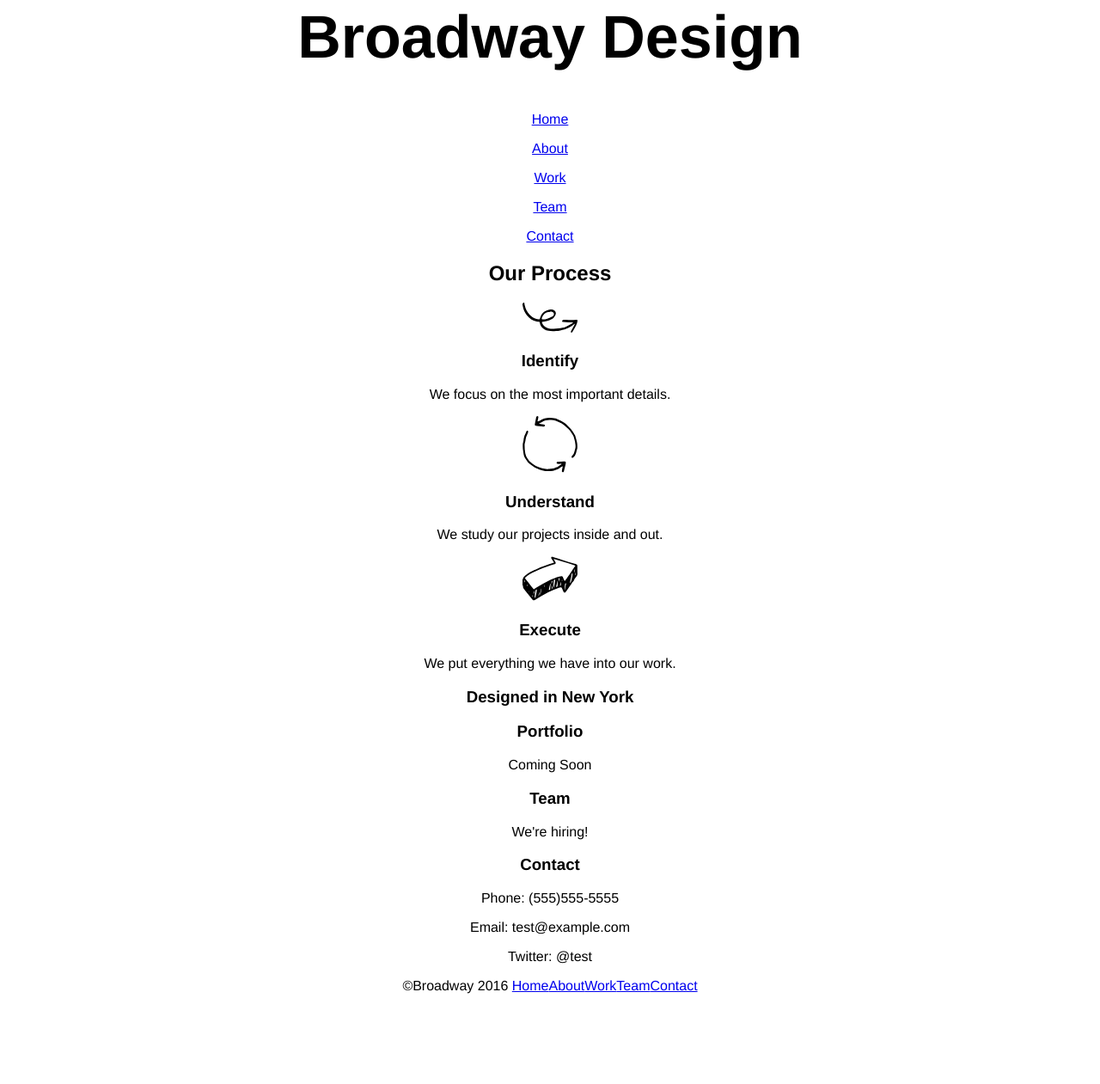
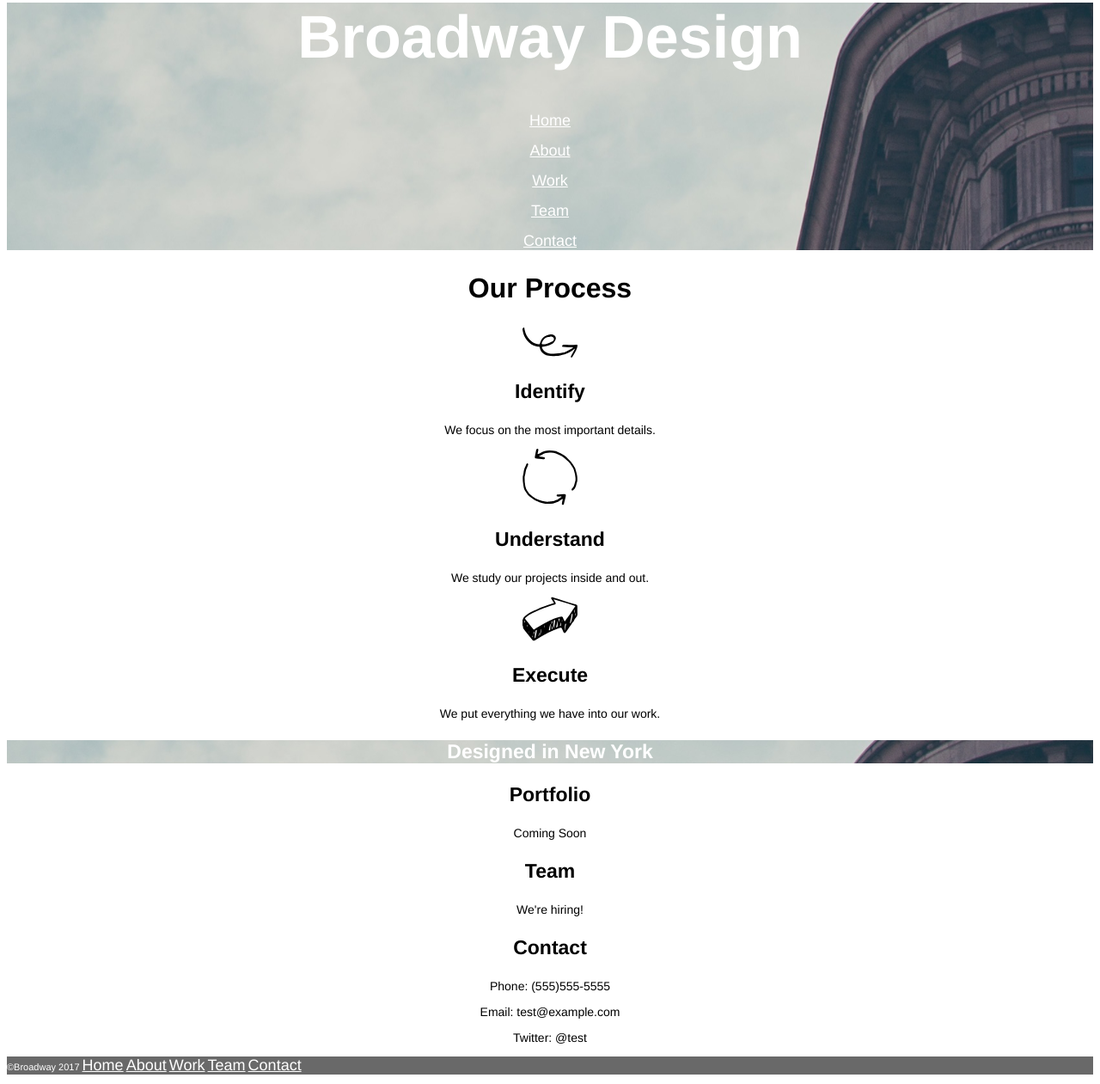
Before and after one commit to Gail-Deadwyler/Broadway, a plain HTML site: page index.html in a window 1280 px wide. Shown: the part 44-1305 px from the top of the page at 86% size. Before the commit the page ends 1216 px from the top, so only its background shows below. Drawn offline with Linux system fonts and the light colour scheme.

Commit message:
final edits

```diff
--- a/index.html
+++ b/index.html
@@ -1,4 +1,5 @@
 <!DOCTYPE html>
+<!-- Project - Create a webpage for the design firm Broadway  -->
 <html>
   <head>
     <meta charset="utf-8">
@@ -6,6 +7,7 @@
     <title>Broadway</title>
   </head>
   <body>
+    <!-- top banner start  -->
     <div class="top-banner">
       <h1>Broadway Design</h1>
       <p><a href="#">Home</a></p>
@@ -14,19 +16,25 @@
       <p><a href="#">Team</a></p>
       <p><a href="#">Contact</a></p>
     </div>
+    <!-- top banner end -->
     <h2>Our Process</h2>
+    <!-- "Identify" image here -->
     <p><img src="./resources/images/identify.svg" alt="icon of curly arrow"></p>
     <h3>Identify</h3>
     <p>We focus on the most important details.</p>
+    <!-- "Understand" image here -->
     <p><img src="./resources/images/understand.svg" alt="arrows connected in a circle"></p>
     <h3>Understand</h3>
     <p>We study our projects inside and out.</p>
+    <!-- "Execute" image here -->
     <p><img src="./resources/images/execute.svg" alt=""></p>
     <h3>Execute</h3>
     <p>We put everything we have into our work.</p>
+    <!-- Middle banner start -->
     <div class="middle-banner">
       <h3>Designed in New York</h3>
     </div>
+    <!-- Middle banner end -->
     <h3>Portfolio</h3>
     <p>Coming Soon</p>
     <h3>Team</h3>
@@ -35,8 +43,10 @@
     <p>Phone: (555)555-5555</p>
     <p>Email: test&#64;example.com</p>
     <p>Twitter: &#64;test </p>
+    <!-- Footer start -->
     <div class="footer">
-      <p>&#169;Broadway 2016 <a href="#">Home</a><a href="#">About</a><a href="#">Work</a><a href="#">Team</a><a href="#">Contact</a></p>
+      <p>&#169;Broadway 2017 <a href="#">Home</a>&nbsp;<a href="#">About</a>&nbsp;<a href="#">Work</a>&nbsp;<a href="#">Team</a>&nbsp;<a href="#">Contact</a></p>
     </div>
+    <!-- Footer end -->
   </body>
 </html>
--- a/resources/css/style.css
+++ b/resources/css/style.css
@@ -1,11 +1,55 @@
+/* Styling for Broadway front page */
 html {
   text-align: center;
   font-family: Helvetica;
 }
+
 .top-banner {
+  background-image: url("../images/the-flatiron-building.png");
+}
 
-}
 h1 {
   font-size: 70px;
   font-weight: bold;
+  color: white;
 }
+
+.top-banner a {
+  font-size: 18px;
+  color: white;
+}
+
+h2 {
+  font-size: 32px;
+  font-weight: bold;
+}
+
+p {
+  font-size: 14px;
+}
+
+h3 {
+  font-size: 23px;
+  font-weight: bold;
+}
+.middle-banner h3 {
+  background-image: url("../images/the-flatiron-building.png");
+  color: white;
+  font-size: 23px;
+  font-weight: bold;
+}
+
+.footer {
+  background-color: dimgray;
+  text-align: left;
+}
+
+.footer p {
+  font-size: 11px;
+  color: white;
+}
+
+.footer a {
+  font-size: 18px;
+  color: white;
+}
```
